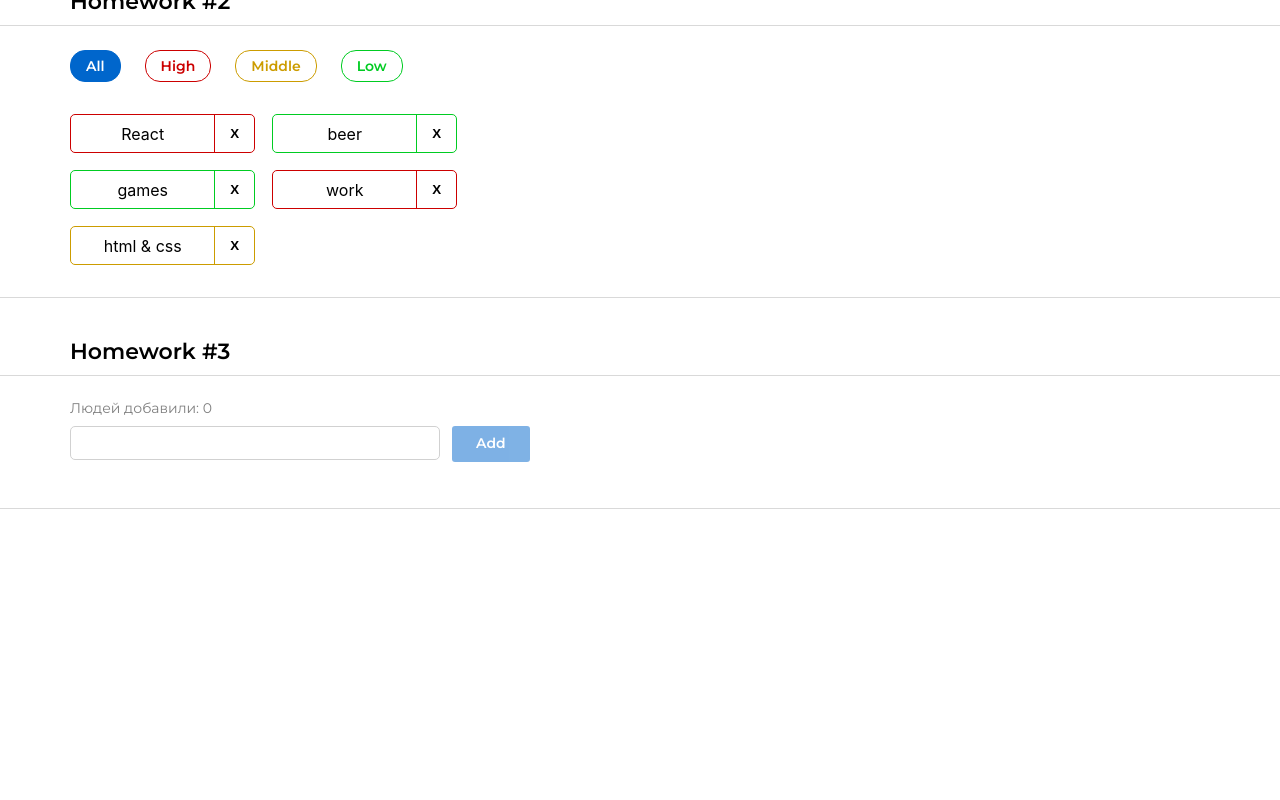
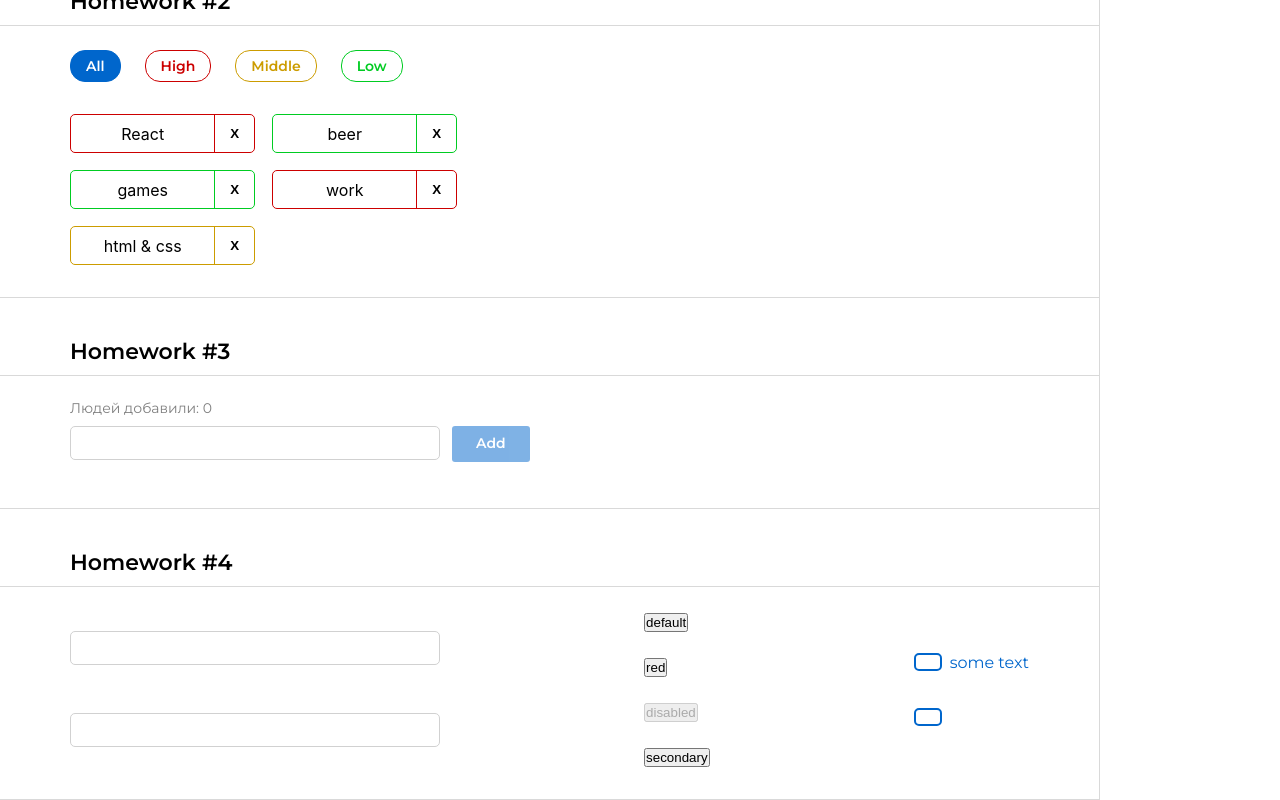
Before and after one commit to Odinokun/incub-hw-ignat, a React (Create React App) app: page / in a window 1280 px wide. Shown: the part 443-1243 px from the top of the page. Before the commit the page ends 952 px from the top, so only its background shows below. Built offline with nearby package versions, Linux system fonts and the light colour scheme.

Commit message:
did task #3 from homework #4

```diff
--- a/src/s1-main/App.module.css
+++ b/src/s1-main/App.module.css
@@ -1,5 +1,7 @@
 .App {
   --header_height: 60px;
+  max-width: 1100px;
+  border-right: 1px solid #D9D9D9;
 }
 
 .hwTitle {
--- a/src/s1-main/App.tsx
+++ b/src/s1-main/App.tsx
@@ -3,6 +3,7 @@ import s from './App.module.css'
 import HW1 from '../s2-homeworks/hw01/HW1'
 import HW2 from '../s2-homeworks/hw02/HW2';
 import HW3 from '../s2-homeworks/hw03/HW3';
+import HW4 from '../s2-homeworks/hw04/HW4';
 
 function App() {
   return (
@@ -10,7 +11,7 @@ function App() {
       <HW1/>
       <HW2/>
       <HW3/>
-      {/*<HW4/>*/}
+      <HW4/>
 
       {/*при выполнении дз 5 и более - закомментировать здесь дз 1-4, так как они есть внутри дз 5*/}
       {/*<HW5/>*/}
--- a/src/s2-homeworks/hw04/HW4.tsx
+++ b/src/s2-homeworks/hw04/HW4.tsx
@@ -5,7 +5,6 @@ import Stand from './Stand'
 /*
 * 1 - понять (и простить) SuperInputText
 * 2 - в зависимости от типа и дизэйбла прицепить нужный класс в SuperButton.tsx (строка 21)
-* 3 - дописать onChangeCallback в SuperCheckbox.tsx чтоб оба чекбокса работали на стенде
 * 4 - сделать стили в соответствии с дизайном
 * */
 
--- a/src/s2-homeworks/hw04/Stand.tsx
+++ b/src/s2-homeworks/hw04/Stand.tsx
@@ -1,4 +1,4 @@
-import React, { useState } from 'react'
+import React, {useState} from 'react'
 import s from './Stand.module.css'
 import SuperInputText from './common/c1-SuperInputText/SuperInputText'
 import SuperCheckbox from './common/c3-SuperCheckbox/SuperCheckbox'
--- a/src/s2-homeworks/hw04/common/c3-SuperCheckbox/SuperCheckbox.tsx
+++ b/src/s2-homeworks/hw04/common/c3-SuperCheckbox/SuperCheckbox.tsx
@@ -28,7 +28,9 @@ const SuperCheckbox: React.FC<SuperCheckboxPropsType> = (
 ) => {
   const onChangeCallback = (e: ChangeEvent<HTMLInputElement>) => {
     // задачка на написание онченджа
-
+    if(onChangeChecked){
+      onChangeChecked(!restProps.checked)
+    }
   }
 
   const finalInputClassName = s.checkbox
@@ -51,7 +53,7 @@ const SuperCheckbox: React.FC<SuperCheckboxPropsType> = (
                     {children}
                 </span>
       )}
-        </label> // благодаря label нажатие на спан передастся в инпут
+    </label>
   )
 }
 
```
Lines whose indentation alone changed are shown as unchanged.
